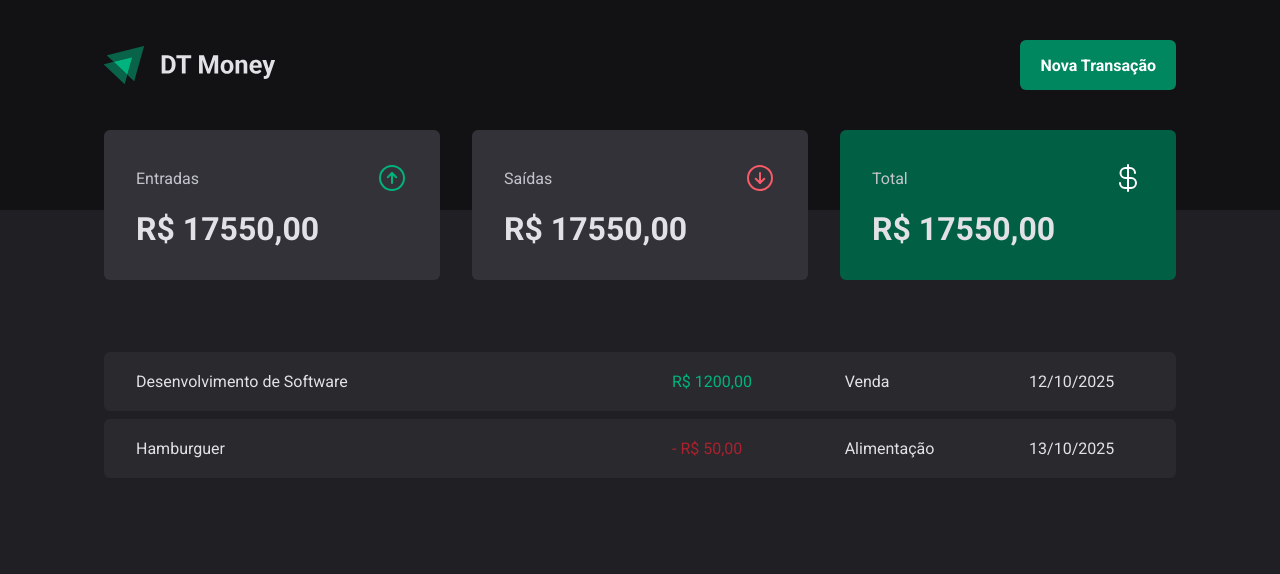
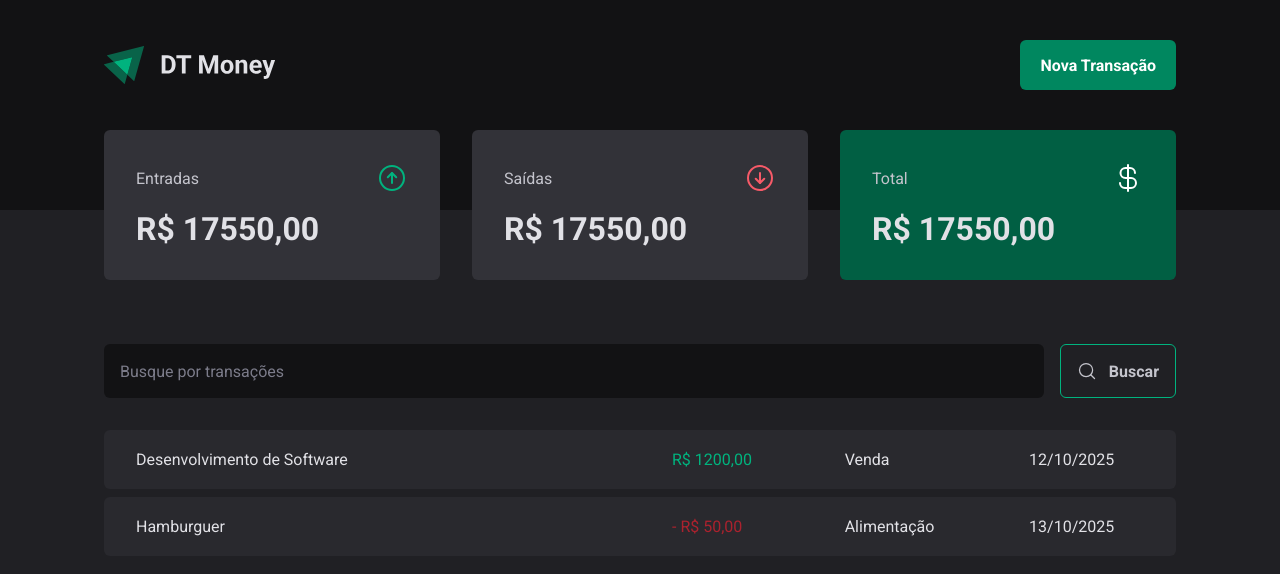
Before and after one commit to DevCarlos779/dt-money, a React (Vite) app: page / in a window 1280 px wide. Shown: the top 574 px of the page. Built offline with nearby package versions, Linux system fonts and the light colour scheme.

Commit message:
Adicionando Componente de Search

```diff
--- a/package.json
+++ b/package.json
@@ -10,6 +10,7 @@
     "preview": "vite preview"
   },
   "dependencies": {
+    "@radix-ui/react-dialog": "^1.1.15",
     "phosphor-react": "^1.4.1",
     "react": "^19.1.1",
     "react-dom": "^19.1.1",
--- /dev/null
+++ b/src/pages/Transactions/components/SearchForm/index.tsx
@@ -0,0 +1,14 @@
+import { MagnifyingGlass } from "phosphor-react";
+import { SearchFormContainer } from "./styles";
+
+export function SearchForm() {
+    return (
+        <SearchFormContainer>
+            <input type="text" placeholder="Busque por transações" />
+            <button type="submit">
+                <MagnifyingGlass size={20} />
+                Buscar
+            </button>
+        </SearchFormContainer>
+    )
+}
--- /dev/null
+++ b/src/pages/Transactions/components/SearchForm/styles.ts
@@ -0,0 +1,43 @@
+import styled from "styled-components";
+
+export const SearchFormContainer = styled.form`
+    display: flex;
+    gap: 1rem;
+
+    input {
+        flex: 1;
+        border-radius: 6px;
+        border: 0;
+        background-color: ${props => props.theme["gray-900"]};
+        color: ${props => props.theme["gray-300"]};
+        padding: 1rem;
+
+        &::placeholder {
+            color: ${props => props.theme["gray-500"]};
+        }
+    }
+
+    button {
+        display: flex;
+        align-items: center;
+        gap: 0.75rem;
+
+
+        border: 0;
+        padding: 1rem;
+        background-color: transparent;
+        border: 1px solid ${props => props.theme["green-300"]};
+        color: ${props => props.theme["gray-300"]};
+        font-weight: bold;
+        border-radius: 6px;
+        transition: background-color 0.2s, border-color 0.2s, color 0.2;
+
+        &:hover {
+            background-color: ${props => props.theme["green-500"]};
+            border-color: ${props => props.theme["gray-500"]};
+            color: ${props => props.theme.white};
+        }
+
+    }
+
+`;
--- a/src/pages/Transactions/index.tsx
+++ b/src/pages/Transactions/index.tsx
@@ -1,5 +1,6 @@
 import { Header } from "../../components/Header";
 import { Summary } from "../../components/Summary";
+import { SearchForm } from "./components/SearchForm";
 import { PriceText, TransactionsContainer, TransactionsTable } from "./styles";
 
 export function Transactions() {
@@ -8,6 +9,7 @@
             <Header />
             <Summary />
             <TransactionsContainer>
+                <SearchForm />
                 <TransactionsTable>
                     <tbody>
                         <tr>
--- a/src/pages/Transactions/styles.ts
+++ b/src/pages/Transactions/styles.ts
@@ -11,6 +11,8 @@
     width: 100%;
     border-collapse: separate;
     border-spacing: 0 0.5rem;
+
+    margin-top: 1.5rem;
 
     td {
         padding: 1.25rem 2rem;
```
Also changed, not shown: 1 other file (tests, documents, lock files or other folders).
